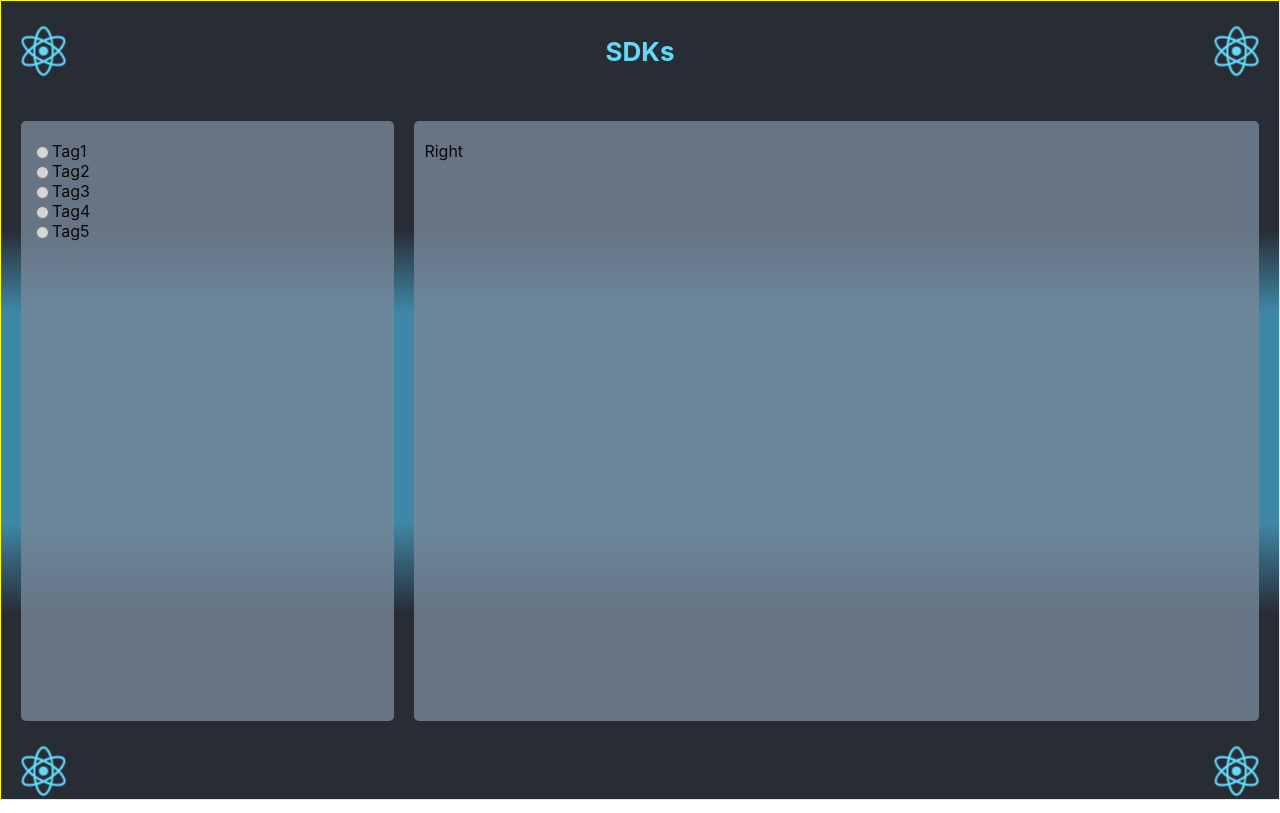
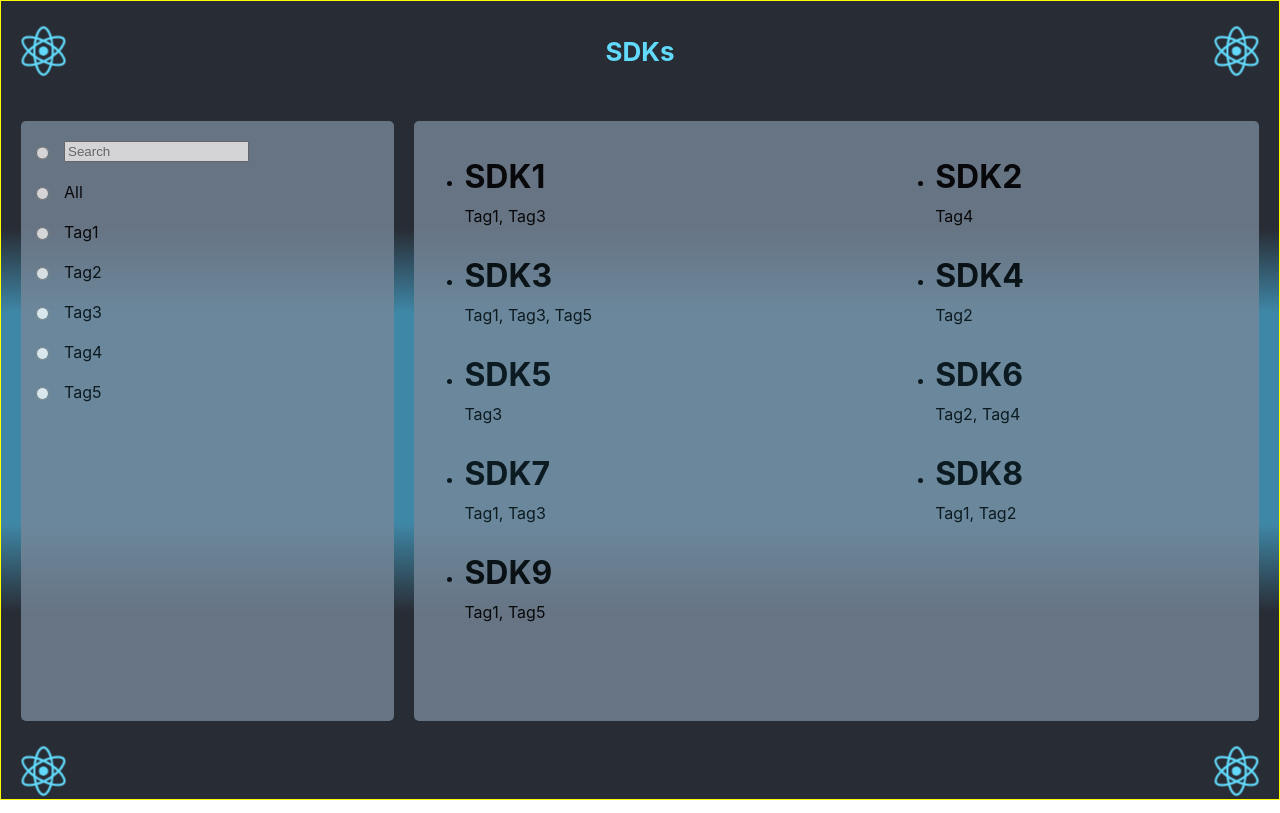
Before and after one commit to AlexandrKondratyuk/react_task_filters, a React (Create React App) app: page / in a window 1280 px wide. Built offline with nearby package versions, Linux system fonts and the light colour scheme.

Commit message:
added container content, list of results, modifyed radio buttons

```diff
--- /dev/null
+++ b/src/components/UI/List/index.js
@@ -0,0 +1,29 @@
+import React from 'react'
+import './style.scss'
+
+const List = props => {
+
+    return (
+        <div className='List'>
+            {
+                props.obj.map(([key, value], index) => listCreator([key, value], index))
+            }
+        </div>
+    )
+}
+
+const listCreator = ([key, value], index) => (
+    <li
+        key={index}
+        className='List__item'
+    >
+        <span className='List__item-key'>
+            {key}
+        </span>
+        <span className='List__item-value'>
+            {value.join(', ')}
+        </span>
+    </li>
+)
+
+export default List
--- /dev/null
+++ b/src/components/UI/List/style.scss
@@ -0,0 +1,20 @@
+.List {
+  display: flex;
+  flex-wrap: wrap;
+  justify-content: space-between;
+
+  &__item {
+    min-width: 40%;
+    margin-bottom: 30px;
+    list-style-type: disc;
+
+
+    &-key {
+      display: block;
+      font-size: 2em;
+      font-weight: bold;
+      margin-bottom: 10px;
+    }
+
+  }
+}
--- a/src/components/UI/Radio/index.js
+++ b/src/components/UI/Radio/index.js
@@ -5,6 +5,12 @@ const Radio = props => {
 
     return (
         <div>
+            {
+                inputSearch()
+            }
+            {
+                inputAll()
+            }
             {
                 props.val.map((elem, index) => input(elem, index))
             }
@@ -29,4 +35,39 @@ const input = (elem, index) => (
     </label>
 )
 
+const inputAll = () => (
+    <label
+        htmlFor='radioList'
+        className='Radio'
+    >
+        <input
+            type="radio"
+            className='Radio__input'
+            value='All'
+            name='radioList'
+        >
+        </input>
+        All
+    </label>
+)
+
+const inputSearch = () => (
+    <label
+        htmlFor='radioList'
+        className='Radio'
+    >
+        <input
+            type="radio"
+            className='Radio__input'
+            value='Search'
+            name='radioList'
+        >
+        </input>
+        <input
+            type="search"
+            placeholder='Search'
+        />
+    </label>
+)
+
 export default Radio
--- a/src/components/UI/Radio/style.scss
+++ b/src/components/UI/Radio/style.scss
@@ -1,3 +1,9 @@
 .Radio {
   display: flex;
+  margin-bottom: 20px;
+
+  &__input {
+    margin-right: 15px;
+
+  }
 }
--- a/src/containers/Main/index.js
+++ b/src/containers/Main/index.js
@@ -1,5 +1,6 @@
 import React, {Component} from 'react'
 import Radio from '../../components/UI/Radio'
+import List from '../../components/UI/List'
 import './style.scss'
 
 class Main extends Component {
@@ -15,7 +16,12 @@ class Main extends Component {
                 </nav>
 
                 <div className='Main__content'>
-                    Right
+                    <ul className='Main__content-list'>
+                        <List
+                            obj={this.props.obj}
+                            val={this.props.val}
+                        />
+                    </ul>
                 </div>
             </div>
         )
--- a/src/containers/Main/style.scss
+++ b/src/containers/Main/style.scss
@@ -23,5 +23,9 @@
     opacity: .8;
     min-width: 200px;
     width: 70%;
+
+    &-list {
+
+    }
   }
 }
```
